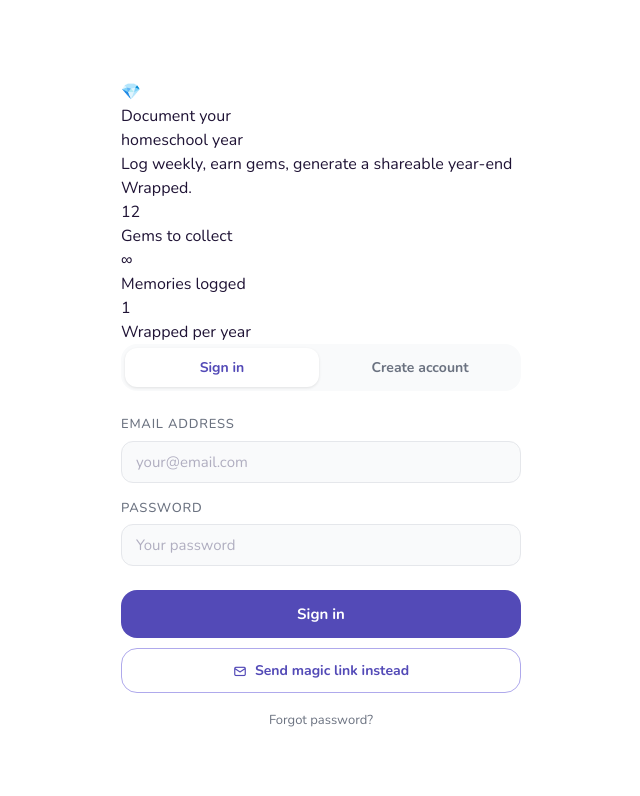
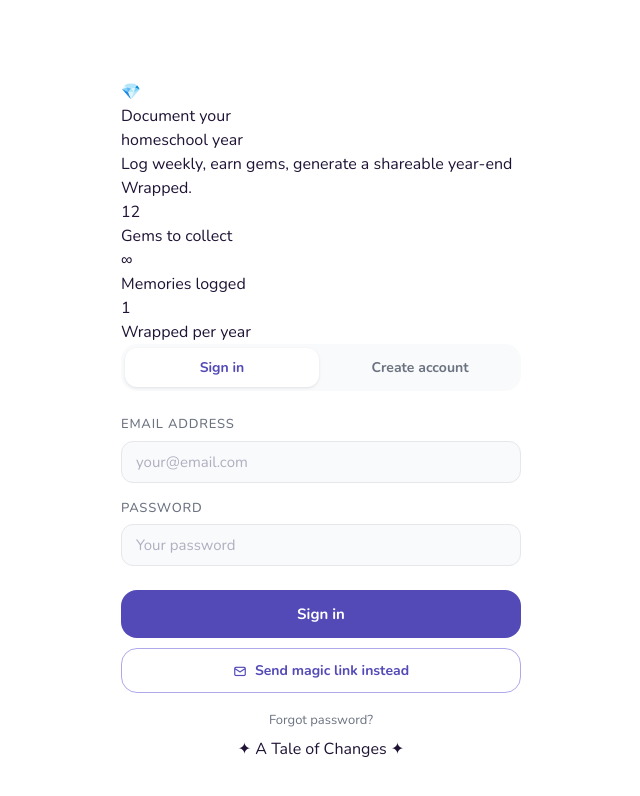
Before and after one commit to teachfdny/homeschool-tracker, a plain HTML site: page index.html in a window 1280 px wide. Shown: the whole page, without its empty margins (319-959 px from the left). Drawn offline with nearby package versions, Linux system fonts and the light colour scheme; no server answers.

Commit message:
Add branding message to the signup section

```diff
--- a/index.html
+++ b/index.html
@@ -78,6 +78,7 @@
         <div id="signup-error" class="auth-error" style="display:none"></div>
         <button class="btn-primary" id="btn-signup">Create account</button>
       </div>
+      <div class="auth-brand">✦ A Tale of Changes ✦</div>
     </div>
   </div>
 
```
